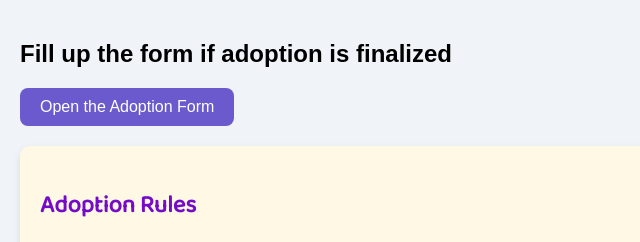
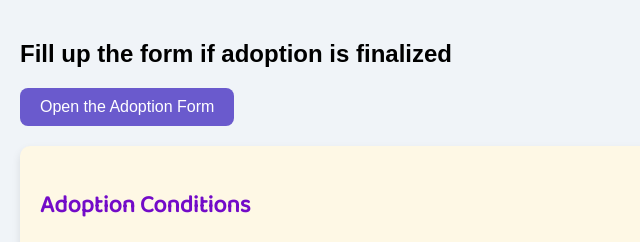
Before and after one commit to sourav-biswas30/Kitten_Adoption, a plain HTML site: page index.html in a window 1280 px wide. Shown: the top 242 px of the page, 0-640 px from the left. Drawn offline with nearby package versions, Linux system fonts and the light colour scheme.

Commit message:
Update index.html

```diff
--- a/index.html
+++ b/index.html
@@ -19,7 +19,7 @@
 </section>
 
 <section class="adoption-rules mt-12 p-4 bg-gray-100 rounded-lg shadow-md">
-  <h2 class="text-2xl font-bold mb-4">Adoption Rules</h2>
+  <h2 class="text-2xl font-bold mb-4">Adoption Conditions</h2>
   <ul class="rules-list">
     <li><i class="fas fa-syringe rule-icon"></i> Vaccination should be done on time.</li>
     <li><i class="fas fa-home rule-icon"></i> Ensure cat proof windows and balcony</li>
```
